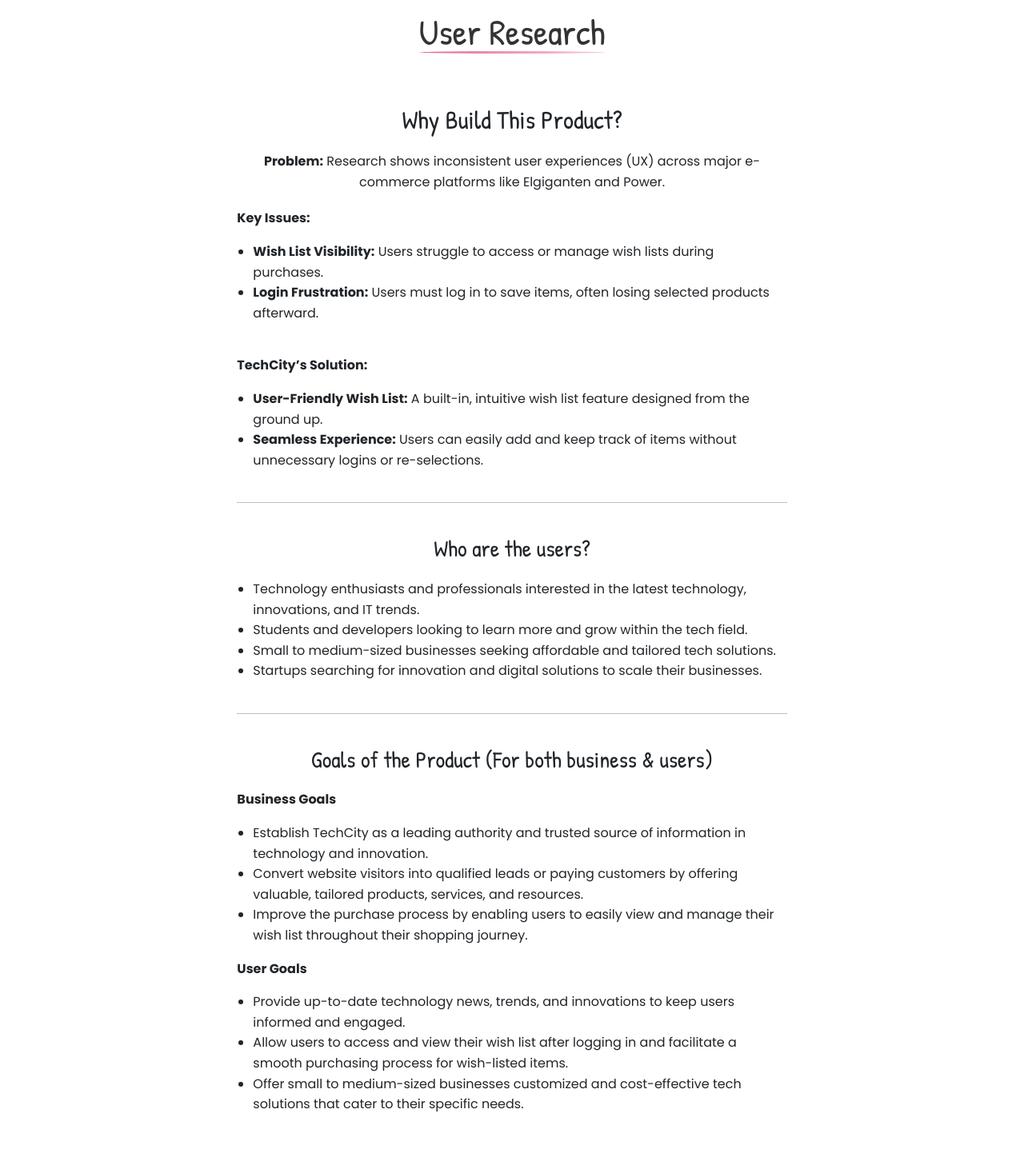
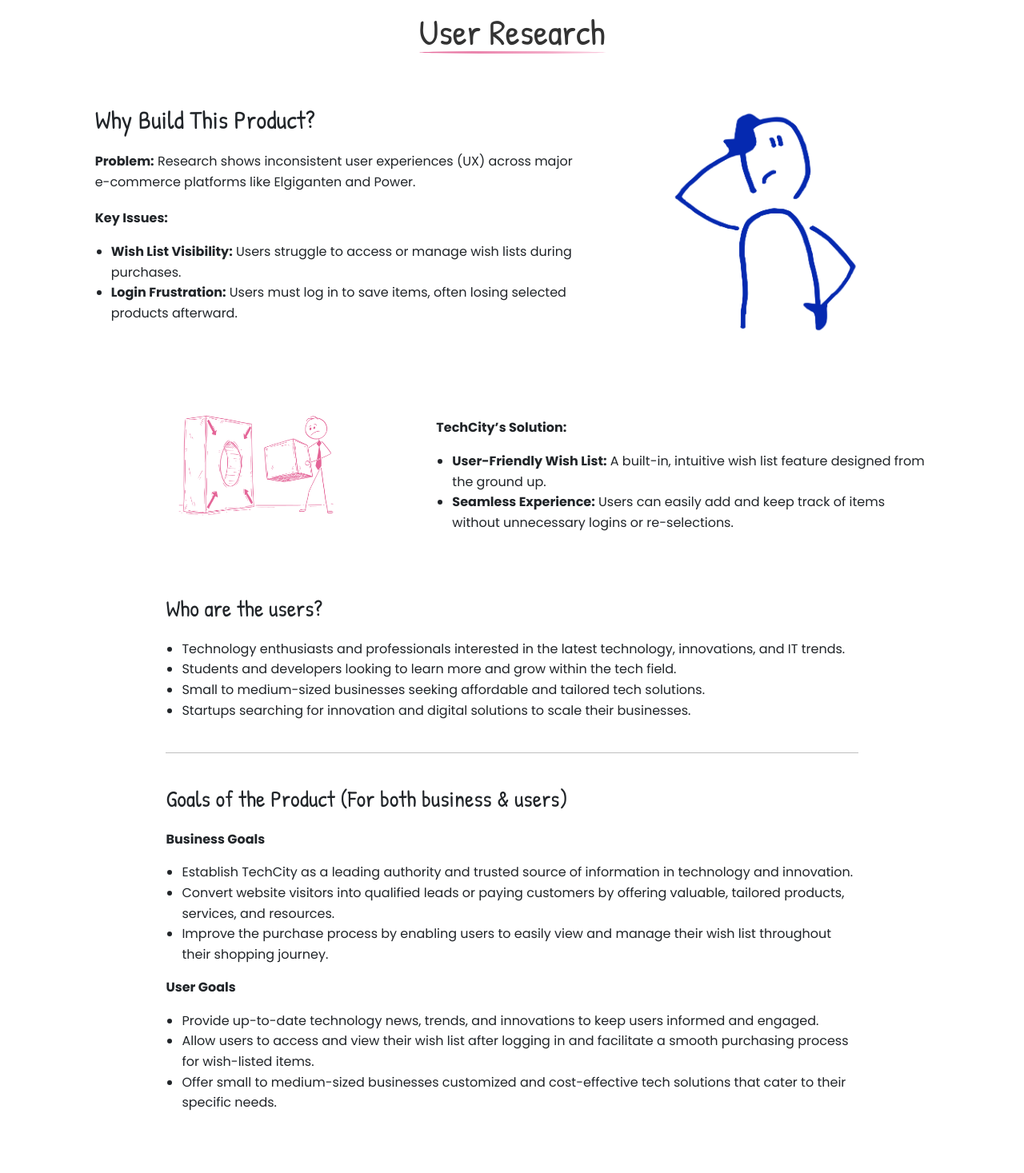
Before and after one commit to Marahkny/Marahs-portofolio, a React (Create React App) app: page /techcity in a window 1280 px wide. Shown: the part 1180-2647 px from the top of the page at 80% size. Built offline with nearby package versions, Linux system fonts and the light colour scheme.

Commit message:
Ditt meddelande här

```diff
--- a/src/tech/sektion.js
+++ b/src/tech/sektion.js
@@ -93,29 +93,43 @@
 
 
     </Container>
+    <Container fluid className="d-flex flex-column justify-content-center align-items-center mb-5">
 
-    <Container fluid className="d-flex justify-content-center align-items-center mb-5">
-  <Row className="justify-content-center text-center">
-    <Col md={8}>
+  {/* Section 1: Problem Statement */}
+  <Row className="justify-content-center align-items-center mb-5">
+    <Col md={6} className="text-left">
       <h2 style={{ fontFamily: 'Patrick Hand, cursive', fontSize: '2rem', marginBottom: '20px' }}>Why Build This Product?</h2>
       <p><strong>Problem:</strong> Research shows inconsistent user experiences (UX) across major e-commerce platforms like Elgiganten and Power.</p>
-
-      <p style={{ fontWeight: 'bold', marginTop: '20px',textAlign: 'left' }}>Key Issues:</p>
-      <ul style={{ textAlign: 'left', paddingLeft: '20px' }}>
+      <p style={{ fontWeight: 'bold', marginTop: '20px' }}>Key Issues:</p>
+      <ul style={{ paddingLeft: '20px' }}>
         <li><strong>Wish List Visibility:</strong> Users struggle to access or manage wish lists during purchases.</li>
         <li><strong>Login Frustration:</strong> Users must log in to save items, often losing selected products afterward.</li>
       </ul>
+    </Col>
+    <Col md={4} className="d-flex justify-content-center">
+      <img src="/Photos/problem.png" alt="Product Illustration" style={{ maxWidth: '60%', height: 'auto' }} />
+    </Col>
+  </Row>
 
-      <p style={{ fontWeight: 'bold', marginTop: '40px',textAlign: 'left' }}>TechCity’s Solution:</p>
-      <ul style={{ textAlign: 'left', paddingLeft: '20px' }}>
+  {/* Section 2: Solution Statement */}
+  <Row className="justify-content-center align-items-center mb-5">
+    <Col md={4} className="d-flex justify-content-center">
+      <img src="/Photos/thank.png" alt="Product Illustration" style={{ maxWidth: '80%', height: 'auto' }} />
+    </Col>
+    <Col md={6} className="text-left">
+      <p style={{ fontWeight: 'bold', marginTop: '40px' }}>TechCity’s Solution:</p>
+      <ul style={{ paddingLeft: '20px' }}>
         <li><strong>User-Friendly Wish List:</strong> A built-in, intuitive wish list feature designed from the ground up.</li>
         <li><strong>Seamless Experience:</strong> Users can easily add and keep track of items without unnecessary logins or re-selections.</li>
       </ul>
+    </Col>
+  </Row>
 
-      <hr style={{ borderColor: 'black', margin: '40px 0' }} />
-
+  {/* Section 3: User Profile and Goals */}
+  <Row className="justify-content-center mb-5">
+    <Col md={10} className="text-left">
       <h4 style={{ fontFamily: 'Patrick Hand, cursive', fontSize: '1.8rem', marginBottom: '20px' }}>Who are the users?</h4>
-      <ul style={{ textAlign: 'left', paddingLeft: '20px' }}>
+      <ul style={{ paddingLeft: '20px' }}>
         <li>Technology enthusiasts and professionals interested in the latest technology, innovations, and IT trends.</li>
         <li>Students and developers looking to learn more and grow within the tech field.</li>
         <li>Small to medium-sized businesses seeking affordable and tailored tech solutions.</li>
@@ -126,15 +140,15 @@
 
       <h4 style={{ fontFamily: 'Patrick Hand, cursive', fontSize: '1.8rem', marginBottom: '20px' }}>Goals of the Product (For both business & users)</h4>
 
-      <p style={{textAlign: 'left'}}><strong>Business Goals</strong></p>
-      <ul style={{ textAlign: 'left', paddingLeft: '20px' }}>
+      <p><strong>Business Goals</strong></p>
+      <ul style={{ paddingLeft: '20px' }}>
         <li>Establish TechCity as a leading authority and trusted source of information in technology and innovation.</li>
         <li>Convert website visitors into qualified leads or paying customers by offering valuable, tailored products, services, and resources.</li>
         <li>Improve the purchase process by enabling users to easily view and manage their wish list throughout their shopping journey.</li>
       </ul>
 
-      <p style={{textAlign: 'left'}}><strong>User Goals</strong></p>
-      <ul style={{ textAlign: 'left', paddingLeft: '20px' }}>
+      <p><strong>User Goals</strong></p>
+      <ul style={{ paddingLeft: '20px' }}>
         <li>Provide up-to-date technology news, trends, and innovations to keep users informed and engaged.</li>
         <li>Allow users to access and view their wish list after logging in and facilitate a smooth purchasing process for wish-listed items.</li>
         <li>Offer small to medium-sized businesses customized and cost-effective tech solutions that cater to their specific needs.</li>
@@ -142,6 +156,7 @@
     </Col>
   </Row>
 </Container>
+
 
 <div className="justify-content-center text-center mb-5">
 <h3 className="display-4 fancy-underline mb-5" style={{ color: '#333', fontFamily: 'Patrick Hand, cursive',fontSize: '45px' }}>Market Analysis</h3>
```
Also changed, not shown: public/Photos/problem.png (added), public/Photos/thank.png (added).
